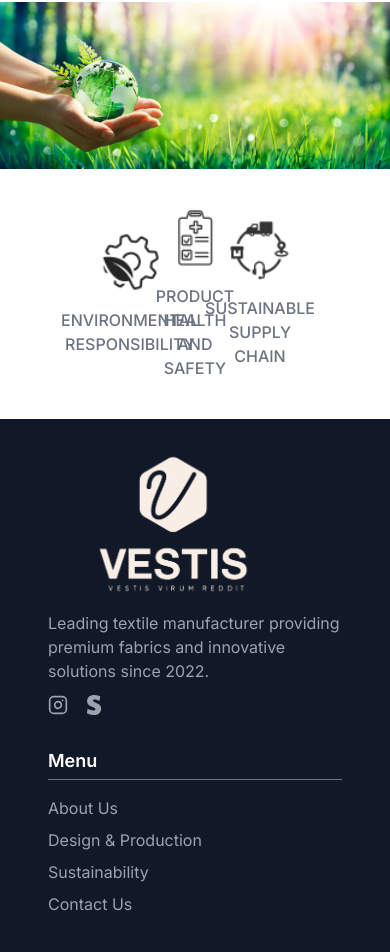
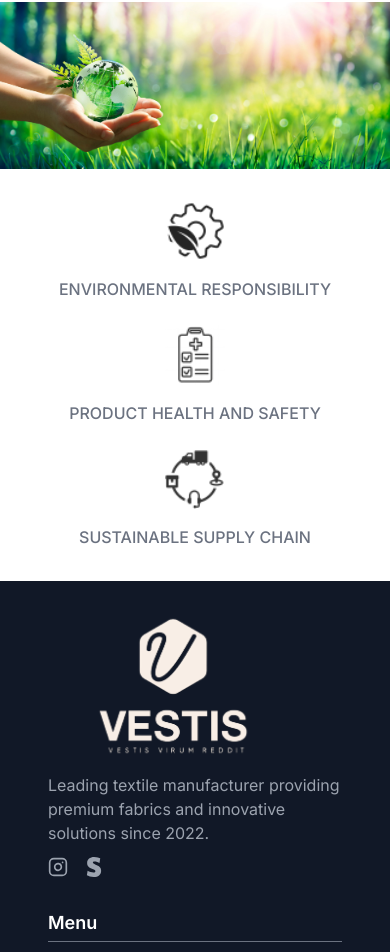
Before and after one commit to denizinec/vestis, a Next.js app: page /en/sustainability in a window 390 px wide. Shown: the part 1894-2846 px from the top of the page. Built offline with nearby package versions, Linux system fonts and the light colour scheme.

Commit message:
sustainability mobile ui fix

```diff
--- a/app/[lang]/(private)/sustainability/page.tsx
+++ b/app/[lang]/(private)/sustainability/page.tsx
@@ -11,9 +11,9 @@ export default function Page() {
       <Sustainability />
       <div className='w-full flex justify-center items-center'>
         <Image src="/images/sustainability/sustainability.png" alt="Sustainability" width={2000} height={2000} />
-    </div>
-    <div className='top-0 w-full h-[250px] flex flex-col items-center justify-center bg-white text-gray-600'>
-    <div className="grid grid-cols-3 gap-0 text-gray-500 place-items-center w-[50%] mx-auto">
+      </div>
+      <div className='top-0 w-full py-8 flex flex-col items-center justify-center bg-white text-gray-600'>
+        <div className="grid grid-cols-1 sm:grid-cols-3 gap-6 sm:gap-0 text-gray-500 place-items-center w-full px-4 sm:w-[80%] md:w-[70%] lg:w-[50%] mx-auto">
 
             <div className="flex flex-col items-center">
               <Image
@@ -47,9 +47,8 @@ export default function Page() {
             </div>
 
           </div>
-          </div>
-    </div>
-
+        </div>
+      </div>
     </>
   );
 }
```
